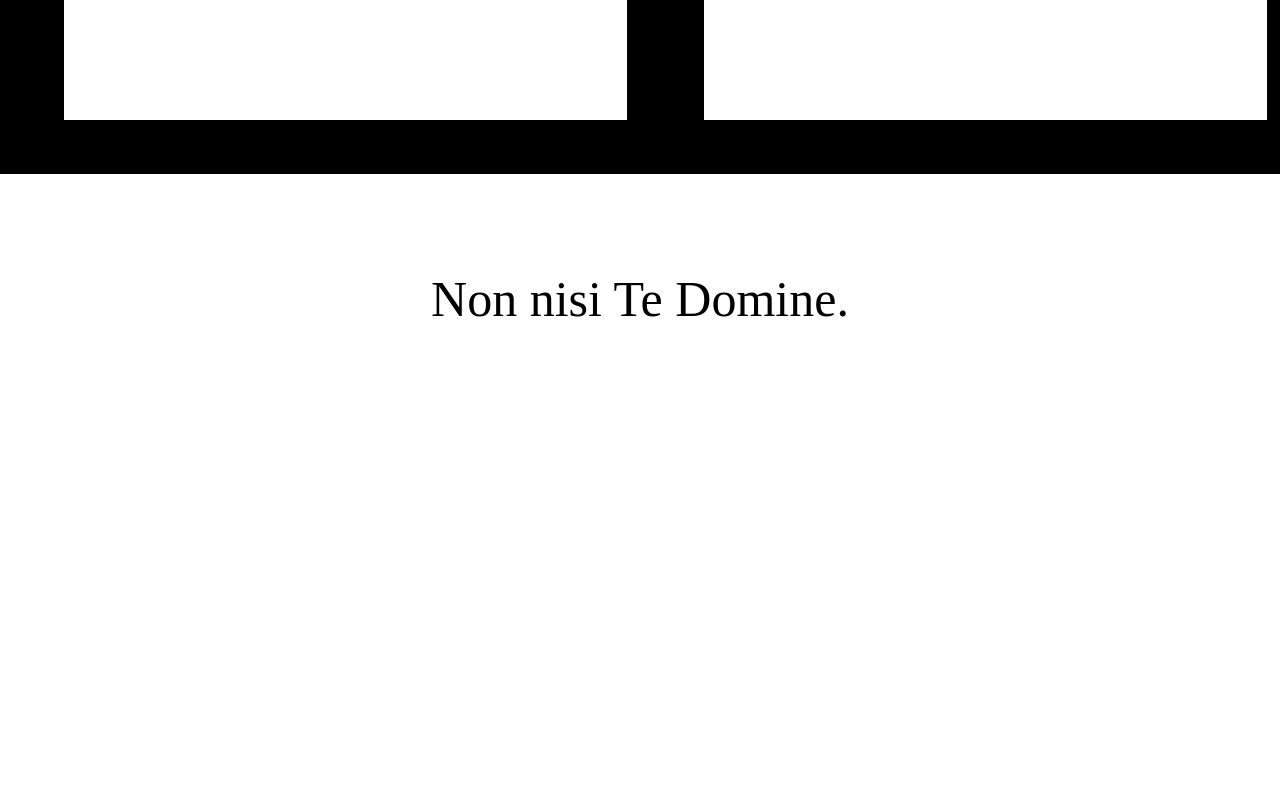
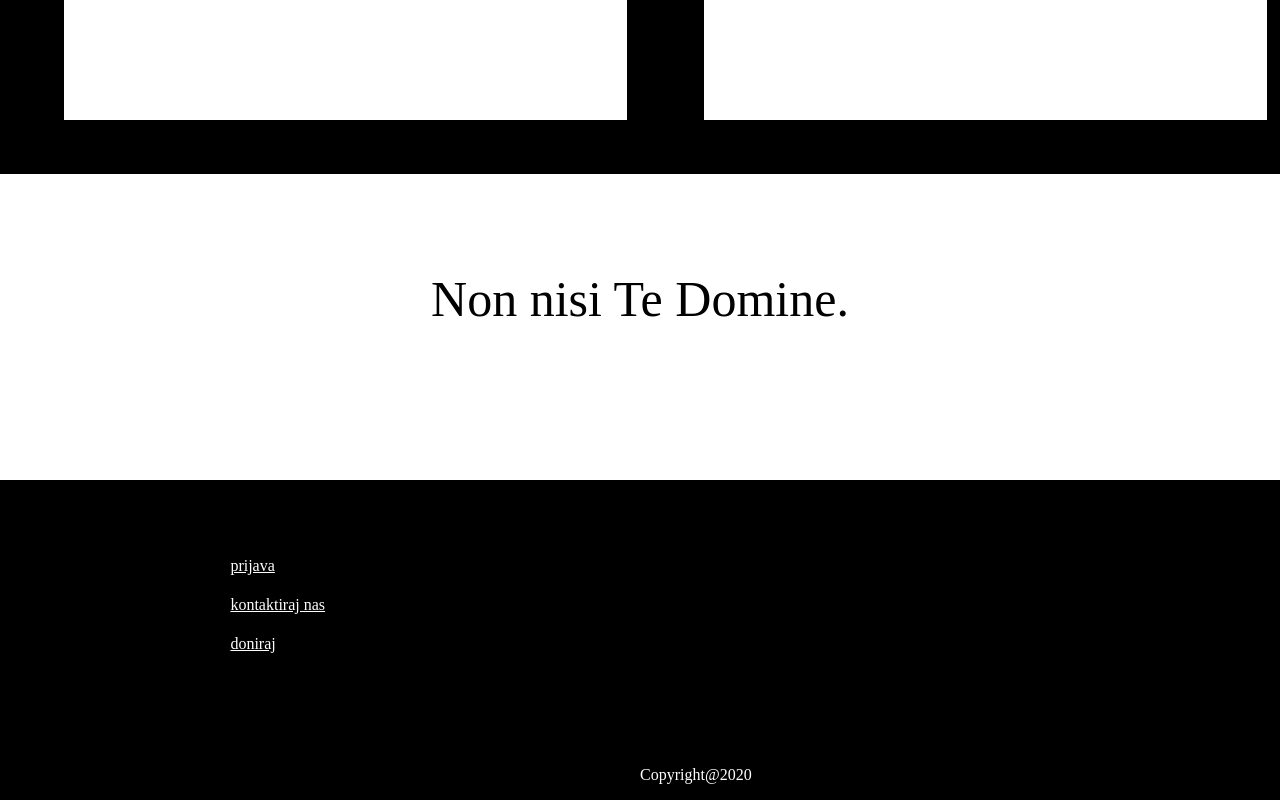
Before and after one commit to stankovic98/kefa-frontend, an Angular app: page / in a window 1280 px wide. Shown: the part 4077-4877 px from the top of the page. Before the commit the page ends 4557 px from the top, so only its background shows below. Built offline with nearby package versions, Linux system fonts and the light colour scheme.

Commit message:
home page done

```diff
--- a/src/app/app.module.ts
+++ b/src/app/app.module.ts
@@ -10,6 +10,7 @@ import { HomeService } from './services/home.service';
 import { JurisdictionLevelComponent } from './components/jurisdiction-level/jurisdiction-level.component';
 import { FeaturedTextComponent } from './components/featured-text/featured-text.component';
 import { LatinQuoteComponent } from './components/latin-quote/latin-quote.component';
+import { FooterComponent } from './components/footer/footer.component';
 
 
 @NgModule({
@@ -19,7 +20,8 @@ import { LatinQuoteComponent } from './components/latin-quote/latin-quote.compon
     GospelComponent,
     JurisdictionLevelComponent,
     FeaturedTextComponent,
-    LatinQuoteComponent
+    LatinQuoteComponent,
+    FooterComponent
   ],
   imports: [
     BrowserModule,
--- /dev/null
+++ b/src/app/components/footer/footer.component.html
@@ -0,0 +1,8 @@
+<div class="footer">
+  <ul>
+    <li><a href="#">Prijava</a></li>
+    <li><a href="#">Kontaktiraj nas</a></li>
+    <li><a href="#">Doniraj</a></li>
+  </ul>
+  <p class="copyright">Copyright@2020</p>
+</div>
--- /dev/null
+++ b/src/app/components/footer/footer.component.scss
@@ -0,0 +1,28 @@
+.footer {
+  width: 100vw;
+  height: 40vh;
+  background-color: black;
+  color: white;
+  position: relative;
+
+  ul {
+    list-style-type: none;
+    padding-left: 18vw;
+    padding-top: 7vh;
+
+    li {
+      margin-top: 2%;
+    }
+
+    a {
+      color: white;
+      text-transform: lowercase;
+    }
+  }
+
+  .copyright {
+    position: absolute;
+    bottom: 0;
+    left: 50%;
+  }
+}
--- /dev/null
+++ b/src/app/components/footer/footer.component.ts
@@ -0,0 +1,15 @@
+import { Component, OnInit } from '@angular/core';
+
+@Component({
+  selector: 'app-footer',
+  templateUrl: './footer.component.html',
+  styleUrls: ['./footer.component.scss']
+})
+export class FooterComponent implements OnInit {
+
+  constructor() { }
+
+  ngOnInit() {
+  }
+
+}
--- a/src/app/components/home/home.component.html
+++ b/src/app/components/home/home.component.html
@@ -20,3 +20,5 @@
 </div>
 
 <app-latin-quote [whiteBackground]="true"></app-latin-quote>
+
+<app-footer></app-footer>
```
Also changed, not shown: 1 other file (tests, documents, lock files or other folders).
